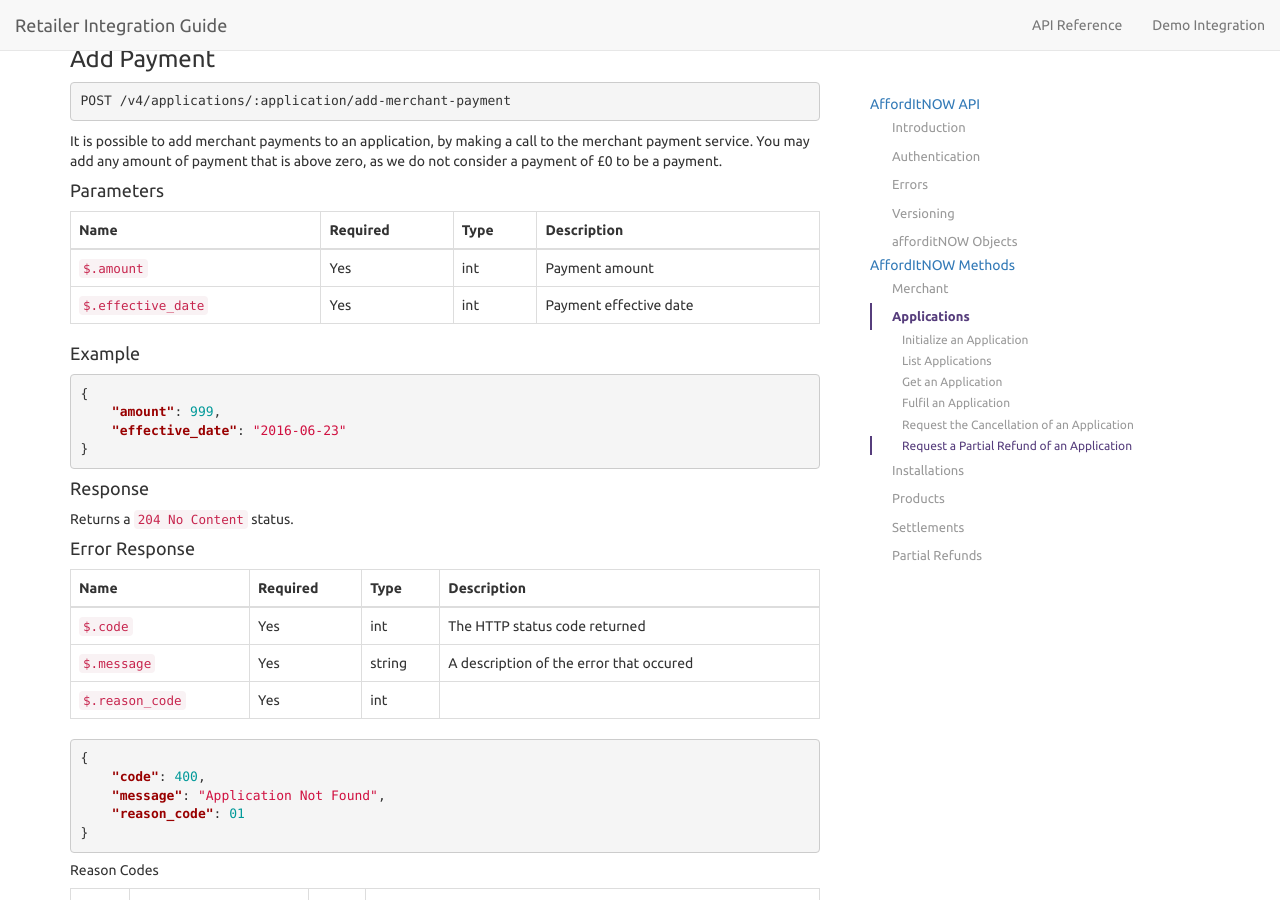
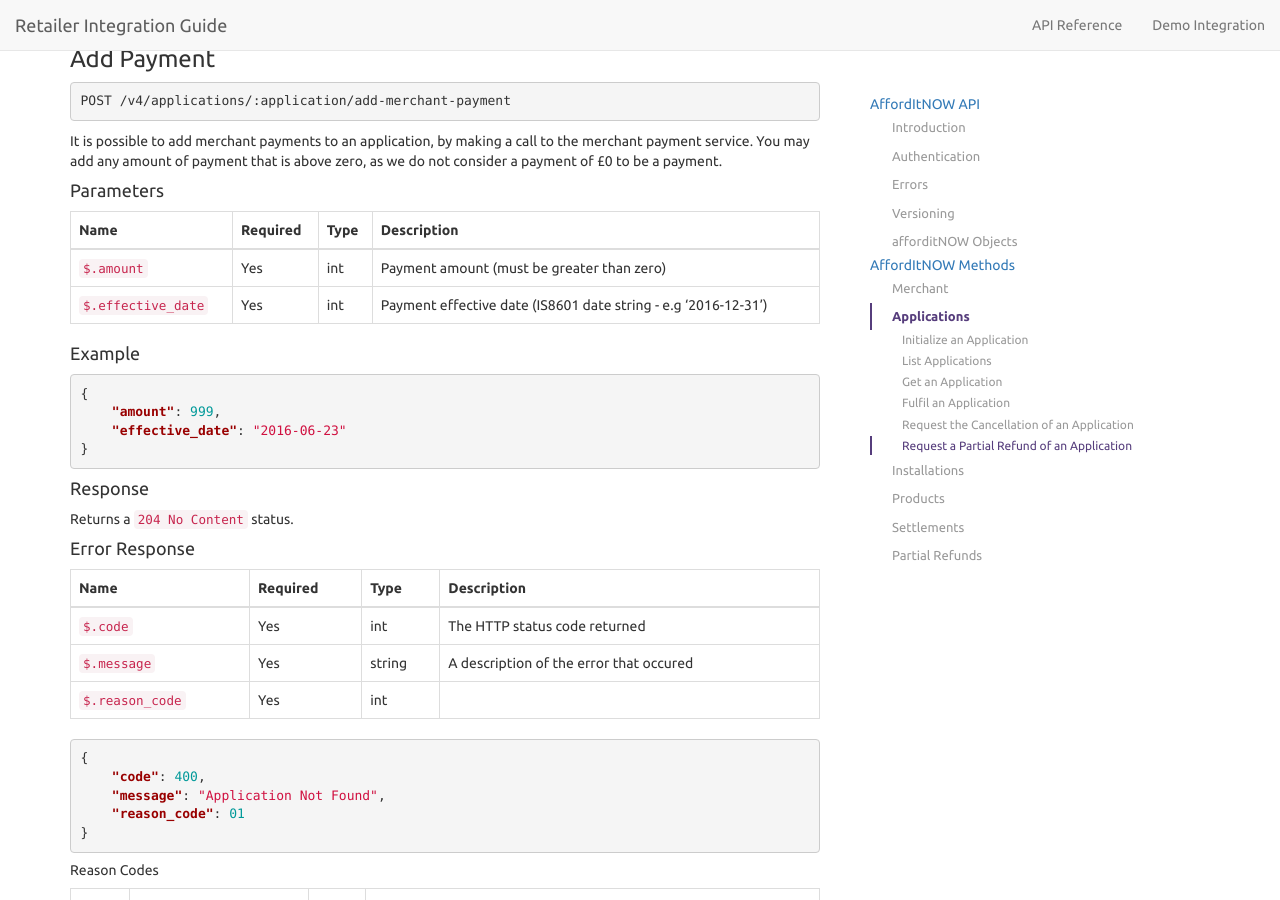
Before and after one commit to PayBreak/retailer-integration-guide, a Jekyll site: the page built from api/index.md, in a window 1280 px wide and 900 px high, scrolled down 15229 px. Built offline with Jekyll 4.4.1, drawn with Linux system fonts in a browser that asks for light colours; nearby versions of some CDN libraries; Markdown is read by kramdown in place of the engine named in the settings.

Commit message:
Update applications.md

```diff
--- a/_includes/v4/applications.md
+++ b/_includes/v4/applications.md
@@ -88,8 +88,8 @@ It is possible to add merchant payments to an application, by making a call to t
 
 Name | Required | Type | Description
 --- | --- | --- | ---
-`$.amount` | Yes | int | Payment amount
-`$.effective_date` | Yes | int | Payment effective date
+`$.amount` | Yes | int | Payment amount (must be greater than zero)
+`$.effective_date` | Yes | int | Payment effective date (IS8601 date string - e.g '2016-12-31')
 
 #### Example
 
```
